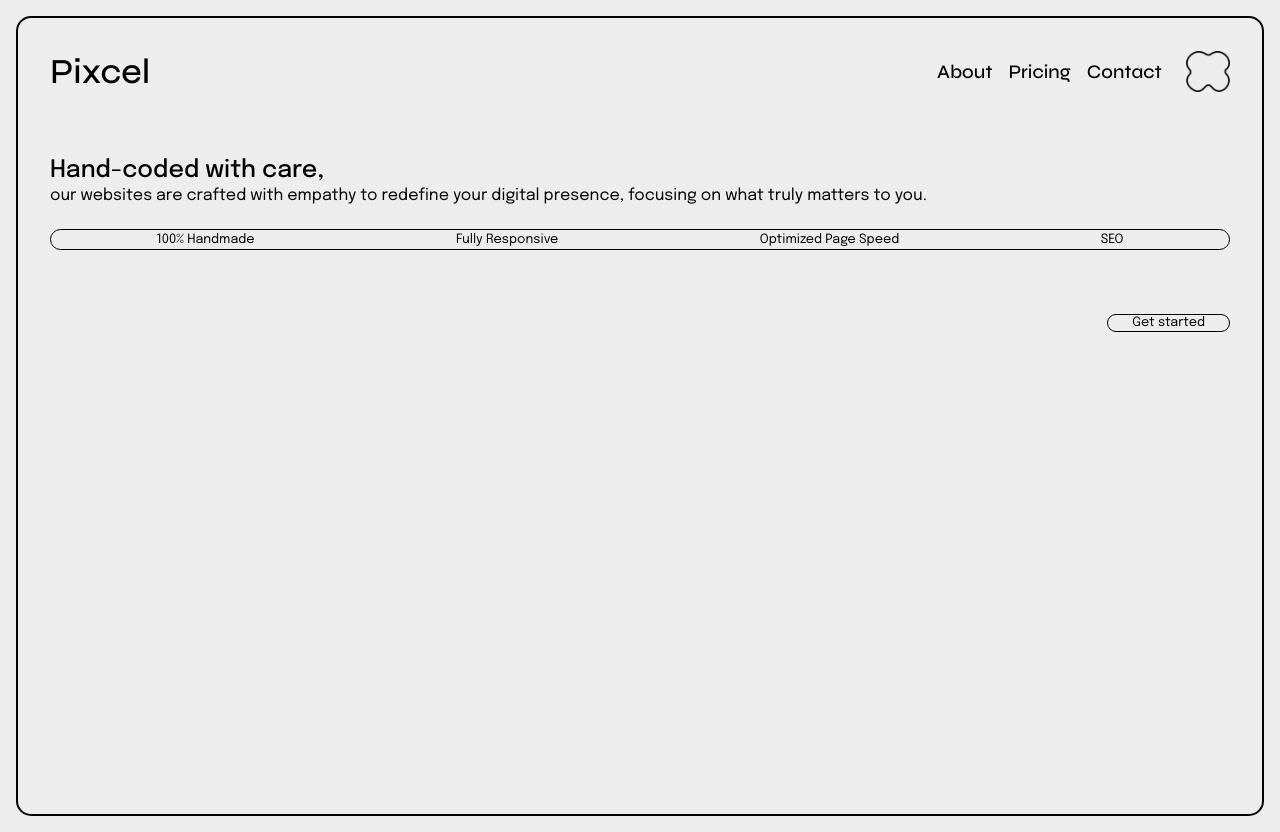
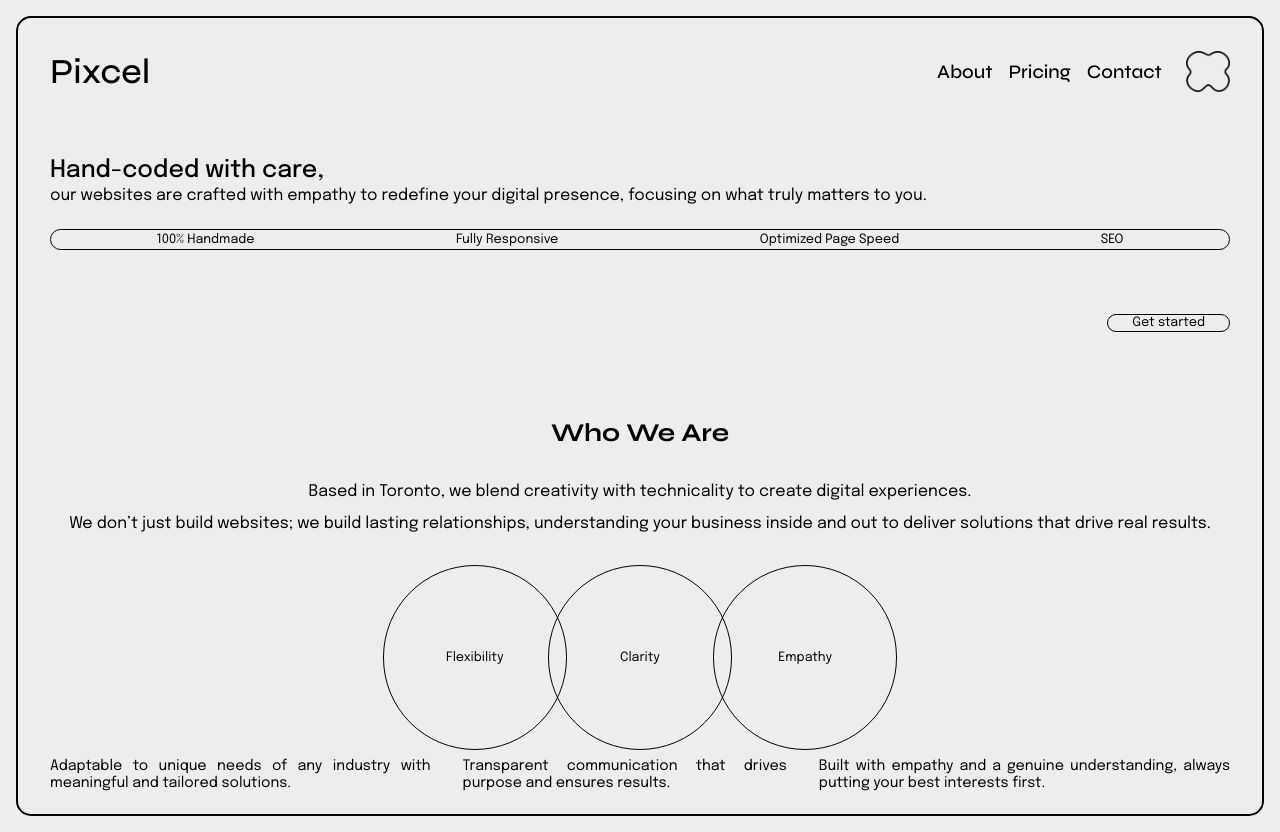
Before and after one commit to cel004/pixcel, a React (Vite) app: page / in a window 1280 px wide. Built offline with nearby package versions, Linux system fonts and the light colour scheme.

Commit message:
Complete about me section

```diff
--- /dev/null
+++ b/src/components/Pages/About.jsx
@@ -0,0 +1,29 @@
+import styles from './About.module.css'
+
+function About() {
+    return (
+    <>
+      <div className={styles.container}>
+        <h2>Who We Are</h2>
+        <p>Based in Toronto, we blend creativity with technicality to create digital experiences.</p>
+        <p>We don’t just build websites; we build lasting relationships, understanding your business
+            inside and out to deliver solutions that drive real results.</p>
+      </div>
+      <div className={styles.circlesContainer}>
+            <p className={styles.circle}>Flexibility</p>
+            <p className={styles.circle}>Clarity</p>
+            <p className={styles.circle}>Empathy</p>
+      </div>
+      <div className={styles.textContainer}>
+        <p>Adaptable to unique needs of any industry with
+            meaningful and tailored solutions.</p>
+        <p>Transparent communication that drives
+            purpose and ensures results.</p>
+        <p>Built with empathy and a genuine understanding,
+            always putting your best interests first.</p>
+      </div>
+      </>
+    )
+  }
+
+  export default About
--- /dev/null
+++ b/src/components/Pages/About.module.css
@@ -0,0 +1,50 @@
+h2 {
+    font-family: "Syne", sans-serif;
+    font-size: 1.6rem;
+}
+
+.container {
+    padding-top: 4rem;
+    display: flex;
+    flex-direction: column;
+    align-items: center;
+    gap: 0.8rem;
+    text-align: justify;
+}
+
+.circlesContainer {
+    display: flex;
+    justify-content: center;
+    align-items: center;
+    padding-top: 2rem;
+}
+
+.circlesContainer p {
+    font-size: 0.8rem;
+}
+
+.circle {
+    border: 1px solid #000000;
+    display: flex;
+    justify-content: center;
+    align-items: center;
+    border-radius: 50%;
+    width: 1rem;
+    height: 1rem;
+    padding: 5.2rem;
+    margin-right: -0.6rem;
+    margin-left: -0.6rem;
+}
+
+.textContainer p {
+    display: flex;
+    flex-direction: row;
+    font-size: 0.9rem;
+}
+
+.textContainer  {
+    padding-top: 0.5rem;
+    display: flex;
+    align-items: center;
+    gap: 2rem;
+}
--- a/src/components/Header.jsx
+++ b/src/components/Pages/Header.jsx
@@ -1,6 +1,6 @@
 import styles from './Header.module.css'
 import logo from '/pixcel_logo.png'
-import Button from './Button/Button.jsx'
+import Button from '../Button/Button.jsx'
 
 function Header() {
     return (
--- a/src/components/Header.module.css
+++ b/src/components/Pages/Header.module.css
@@ -9,6 +9,8 @@ a {
 p {
     margin: 0;
     line-height: 1.2;
+    text-align: justify;
+
 }
 
 .title, a {
--- a/src/main.jsx
+++ b/src/main.jsx
@@ -1,7 +1,9 @@
 import { StrictMode } from 'react'
 import { createRoot } from 'react-dom/client'
 import './index.css'
-import Header from './components/Header.jsx'
+import Header from './components/Pages/Header.jsx'
+import About from './components/Pages/About.jsx'
+
 
 createRoot(document.getElementById('root')).render(
   <StrictMode>
@@ -11,6 +13,7 @@ createRoot(document.getElementById('root')).render(
     </style>
     <div className="container">
       <Header />
+      <About />
     </div>
   </StrictMode>,
 )
```
